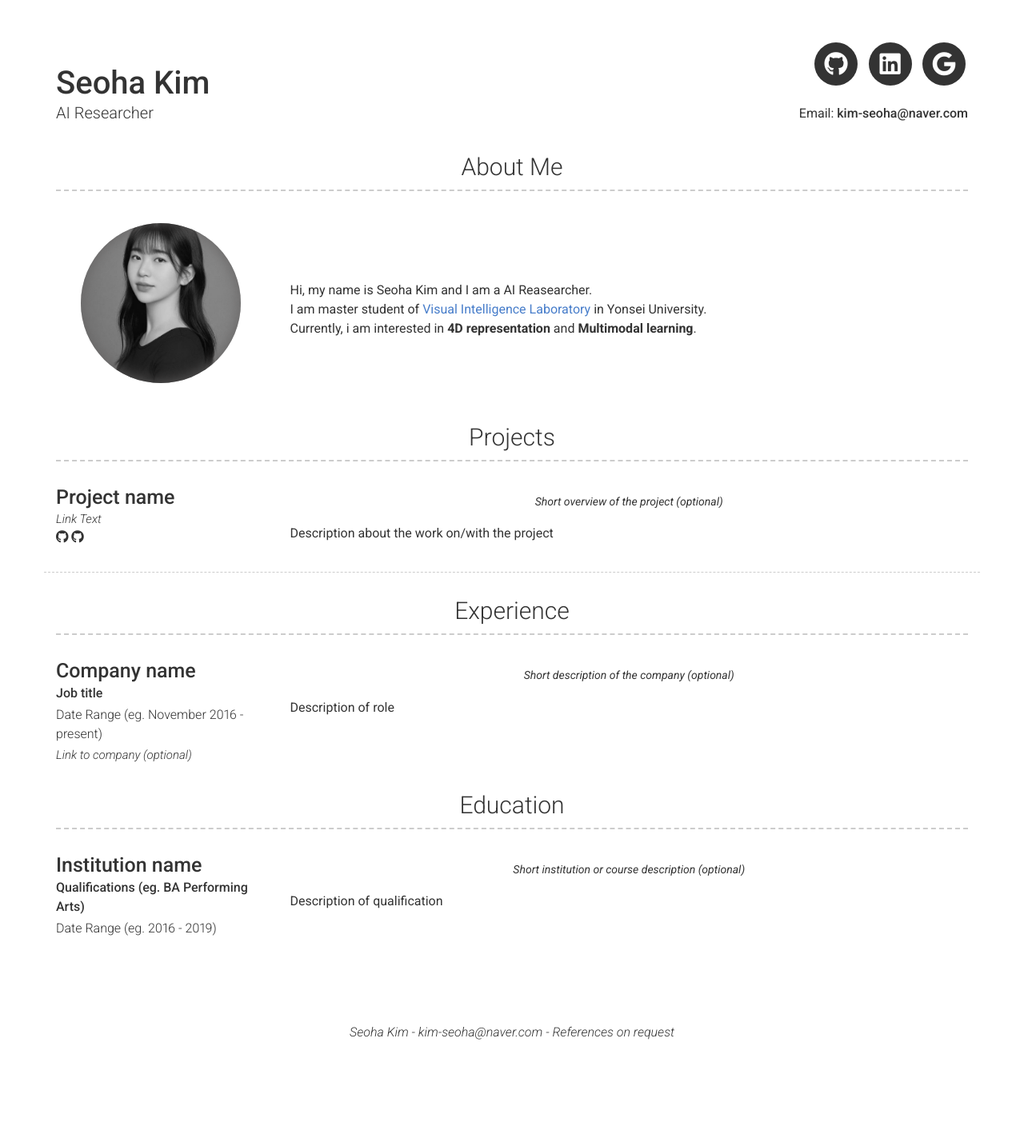
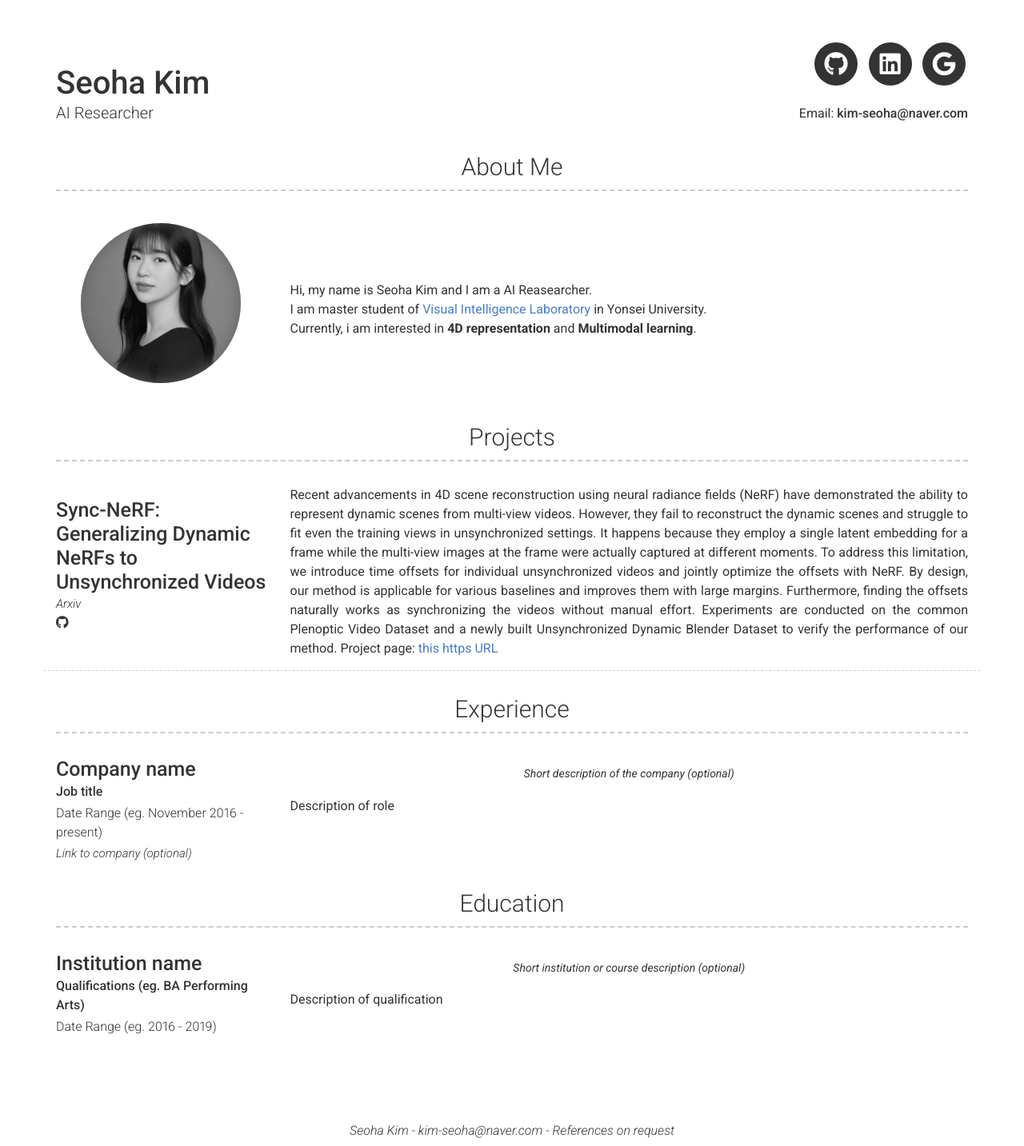
Before and after one commit to seoha-kim/seoha-kim.github.io, a Jekyll site: the page built from index.md, in a window 1280 px wide. Shown: the whole page at 80% size. Built offline with Jekyll 4.4.1, drawn with Linux system fonts in a browser that asks for light colours; nearby versions of some CDN libraries; before the commit the page ends 1310 px from its top, so only the background shows below that.

Commit message:
Initial resume setup

```diff
--- a/_config.yml
+++ b/_config.yml
@@ -51,20 +51,17 @@ content:
       - layout: left
         border: weak  # Value of `weak` will display a weak border below this item. # Any
                       # other value (or no value) means no border will be displayed
-        title: Project name
-        link: Link to project (eg. sproogen.github.io/modern-resume-theme)(optional)
-        link_text: Link Text
+        title: 'Sync-NeRF: Generalizing Dynamic NeRFs to Unsynchronized Videos'
+        link: https://arxiv.org/abs/2310.13356.pdf
+        link_text: Arxiv
         additional_links:
-          - title:  Github page for project (eg. sproogen/modern-resume-theme)
-            icon: fab fa-github
-            url: Link to project (eg. sproogen.github.io/modern-resume-theme)(optional)
           - title:  Github page
             icon: fab fa-github
             url: https://github.com/seoha-kim/Sync-NeRF
-        quote: >
-          Short overview of the project (optional)
+        # quote: >
+        #   Short overview of the project (optional)
         description: | # this will include new lines to allow paragraphs
-          Description about the work on/with the project
+          Recent advancements in 4D scene reconstruction using neural radiance fields (NeRF) have demonstrated the ability to represent dynamic scenes from multi-view videos. However, they fail to reconstruct the dynamic scenes and struggle to fit even the training views in unsynchronized settings. It happens because they employ a single latent embedding for a frame while the multi-view images at the frame were actually captured at different moments. To address this limitation, we introduce time offsets for individual unsynchronized videos and jointly optimize the offsets with NeRF. By design, our method is applicable for various baselines and improves them with large margins. Furthermore, finding the offsets naturally works as synchronizing the videos without manual effort. Experiments are conducted on the common Plenoptic Video Dataset and a newly built Unsynchronized Dynamic Blender Dataset to verify the performance of our method. Project page: <a href="https://seoha-kim.github.io/sync-nerf/">this https URL</a>
   - title: Experience
     layout: list
     content:
```
